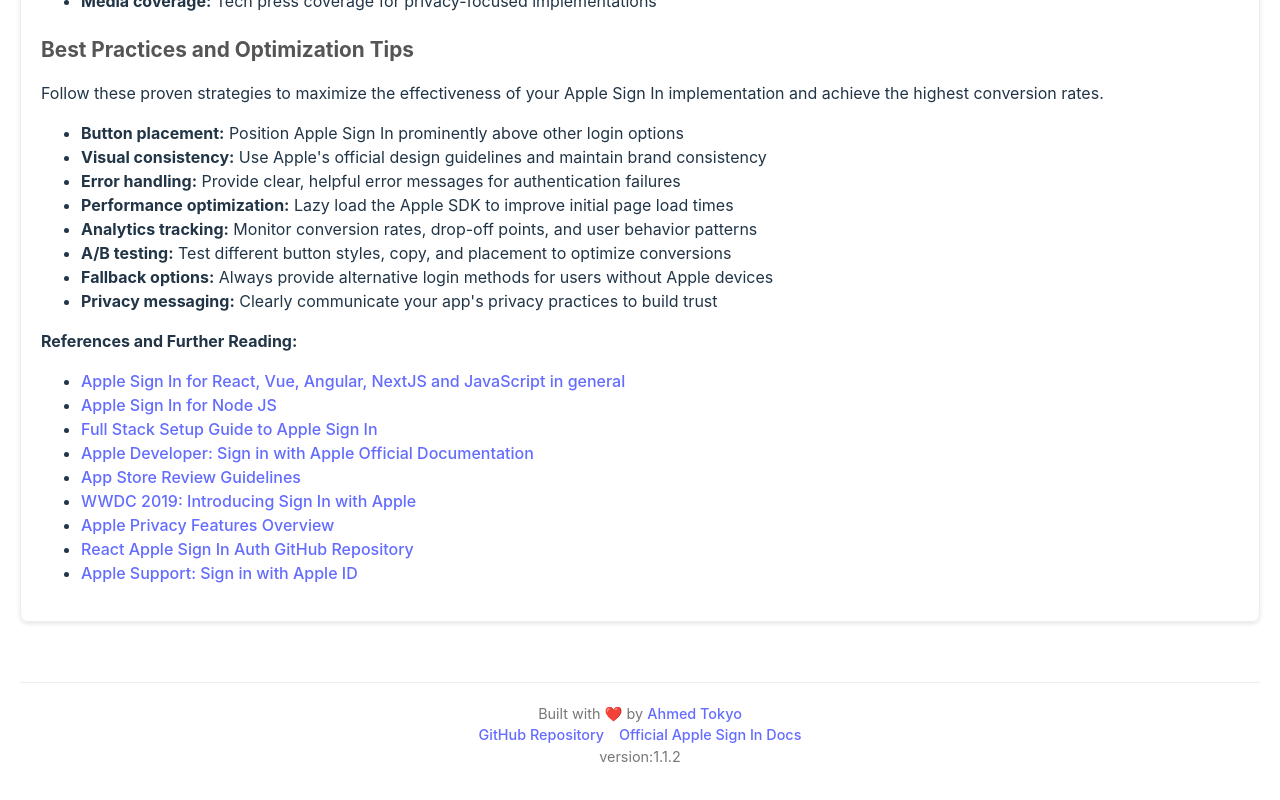
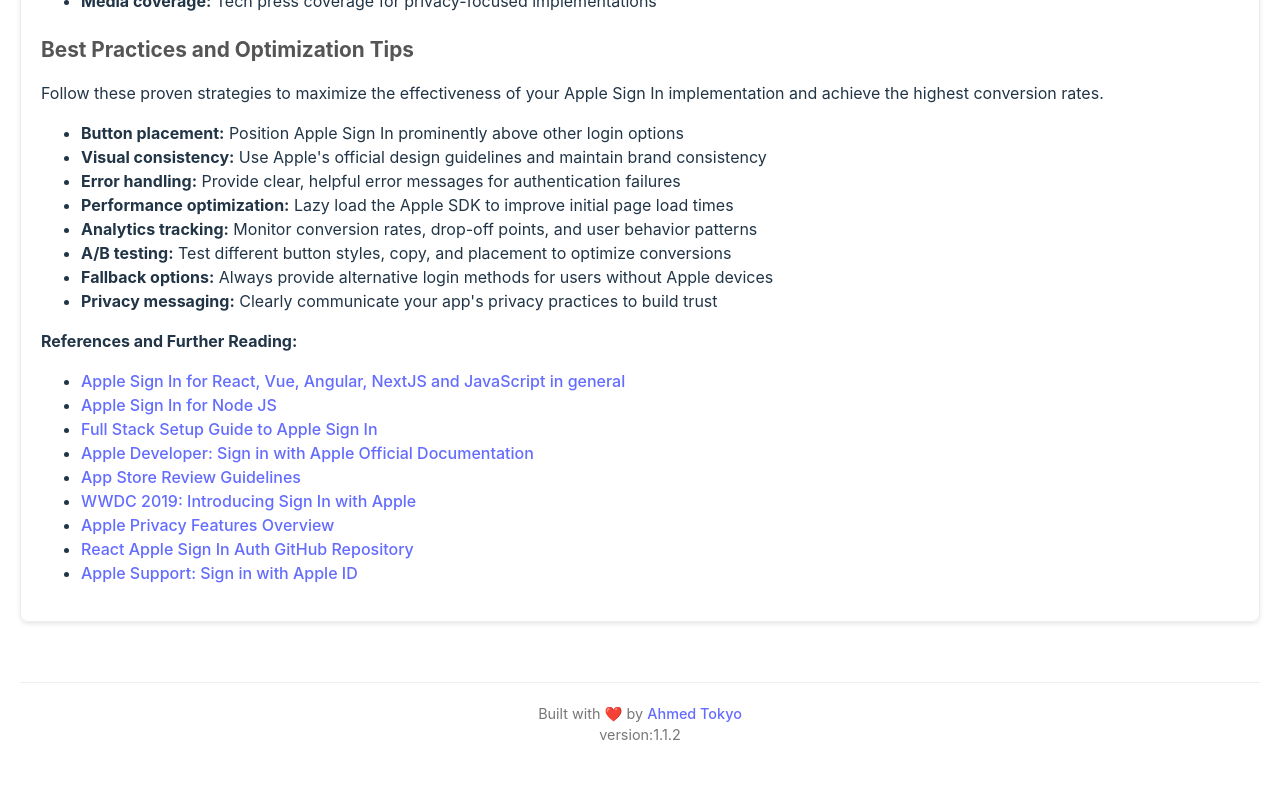
Before and after one commit to a-tokyo/react-apple-signin-auth, a React (Vite) app in the folder demo/: page / in a window 1280 px wide. Shown: the part 6094-6894 px from the top of the page. Built offline with nearby package versions, Linux system fonts and the light colour scheme.

Commit message:
enhan ce

```diff
--- a/demo/src/components/Demo/Demo.tsx
+++ b/demo/src/components/Demo/Demo.tsx
@@ -947,21 +947,6 @@ export const verifyAppleToken = async (idToken, user) => {
         </span>{' '}
         by <a href="https://ahmedtokyo.com">Ahmed Tokyo</a>
         <div>
-          <a
-            href="https://github.com/a-tokyo/react-apple-signin-auth"
-            target="_blank"
-            rel="noopener noreferrer"
-            style={{ marginRight: '15px' }}>
-            GitHub Repository
-          </a>
-          <a
-            href="https://developer.apple.com/sign-in-with-apple/"
-            target="_blank"
-            rel="noopener noreferrer">
-            Official Apple Sign In Docs
-          </a>
-        </div>
-        <div>
           version:
           {pkgJson.version}
         </div>
```
